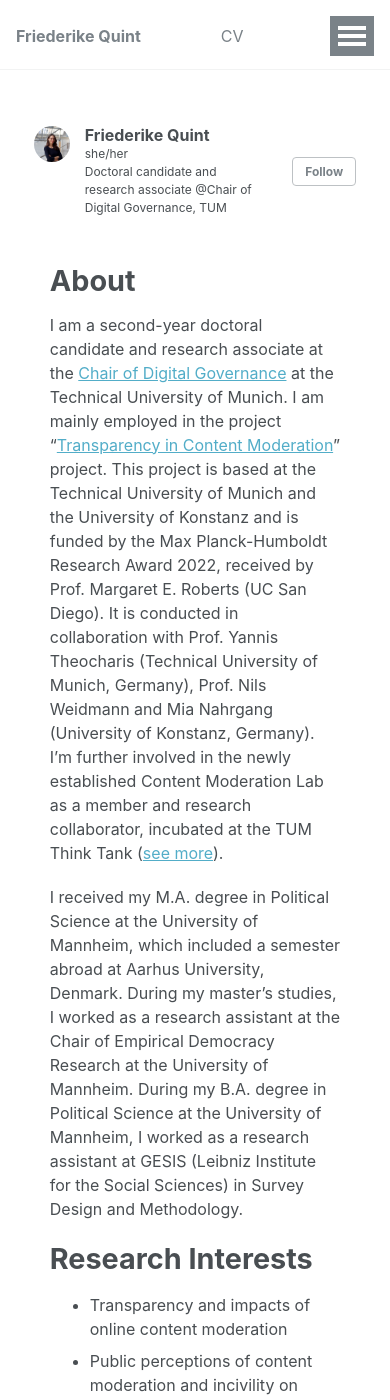
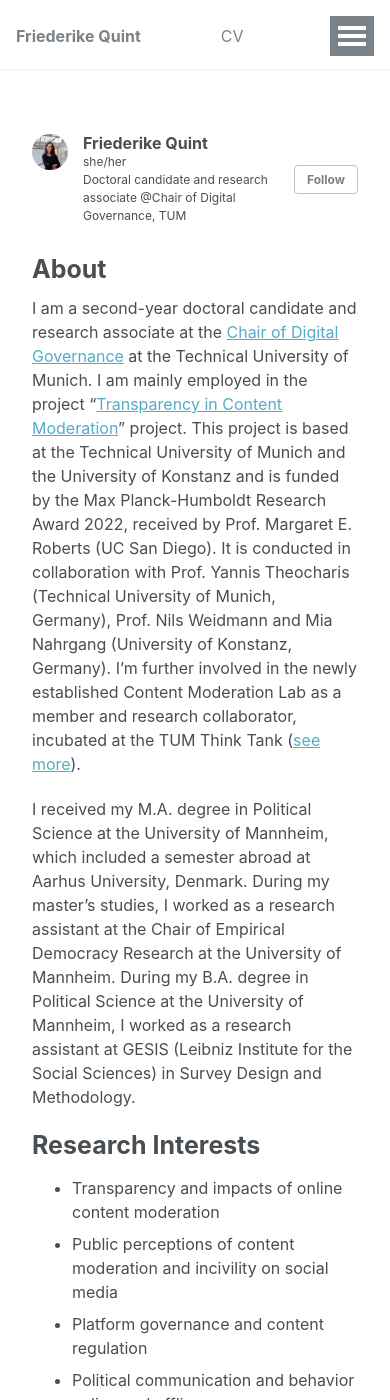
Before and after one commit to friederikequint/friederikequint.github.io, a Jekyll site: the page built from _pages/about.md, in a window 390 px wide and 1400 px high. Built offline with Jekyll 4.4.1, drawn with Linux system fonts in a browser that asks for light colours.

Commit message:
Update _page.scss

```diff
--- a/_sass/_page.scss
+++ b/_sass/_page.scss
@@ -400,28 +400,3 @@
   font-size: $type-size-6;
   text-transform: uppercase;
 }
-
-/* ==========================================================================
-   Responsive Design for Smaller Screens
-   ========================================================================== */
-
-@media (max-width: 768px) {
-  .page__content {
-    font-size: 1em;
-    line-height: 1.5;
-    padding: 1em;
-  }
-
-  h1 {
-    font-size: 1.8em;
-  }
-
-  h2 {
-    font-size: 1.4em;
-  }
-
-  #main {
-    padding: 1.5em; /* Reduce padding slightly for smaller screens */
-    max-width: 95%; /* Ensure it adapts to mobile width */
-  }
-}
```
